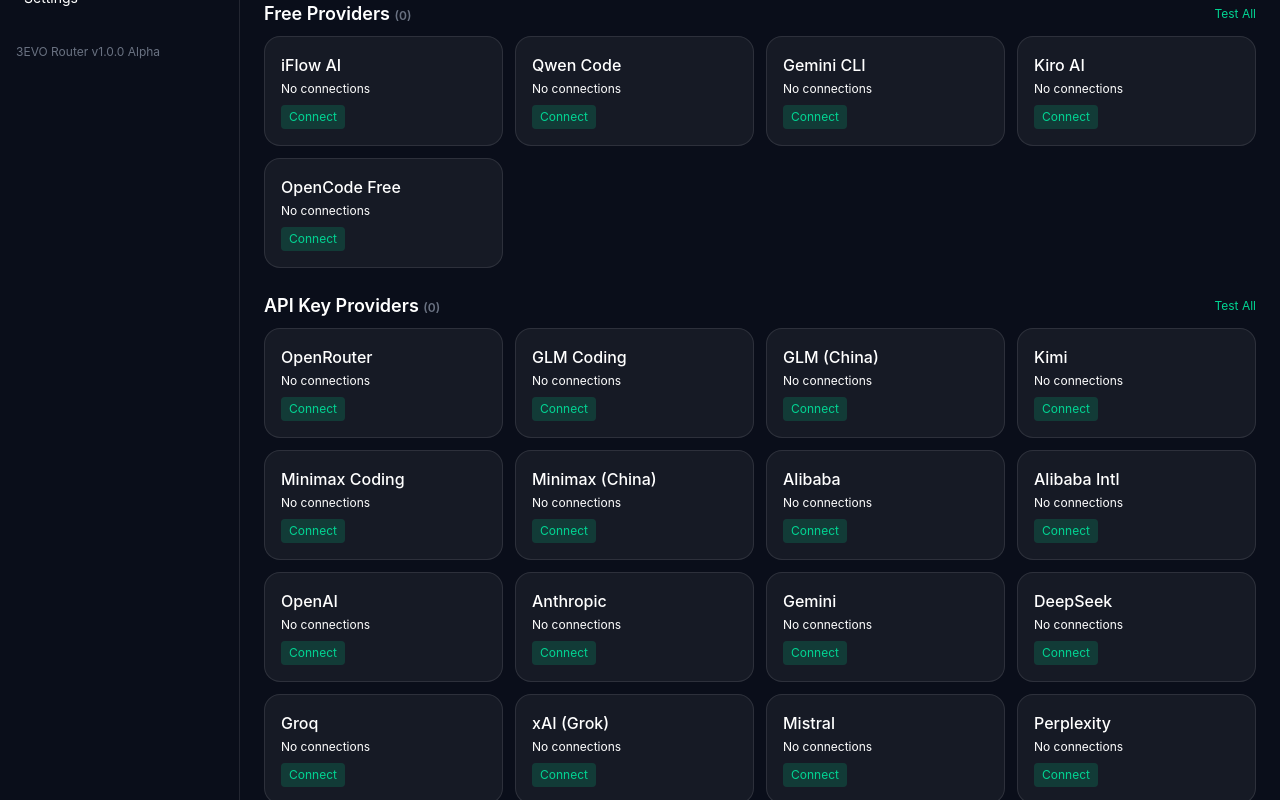
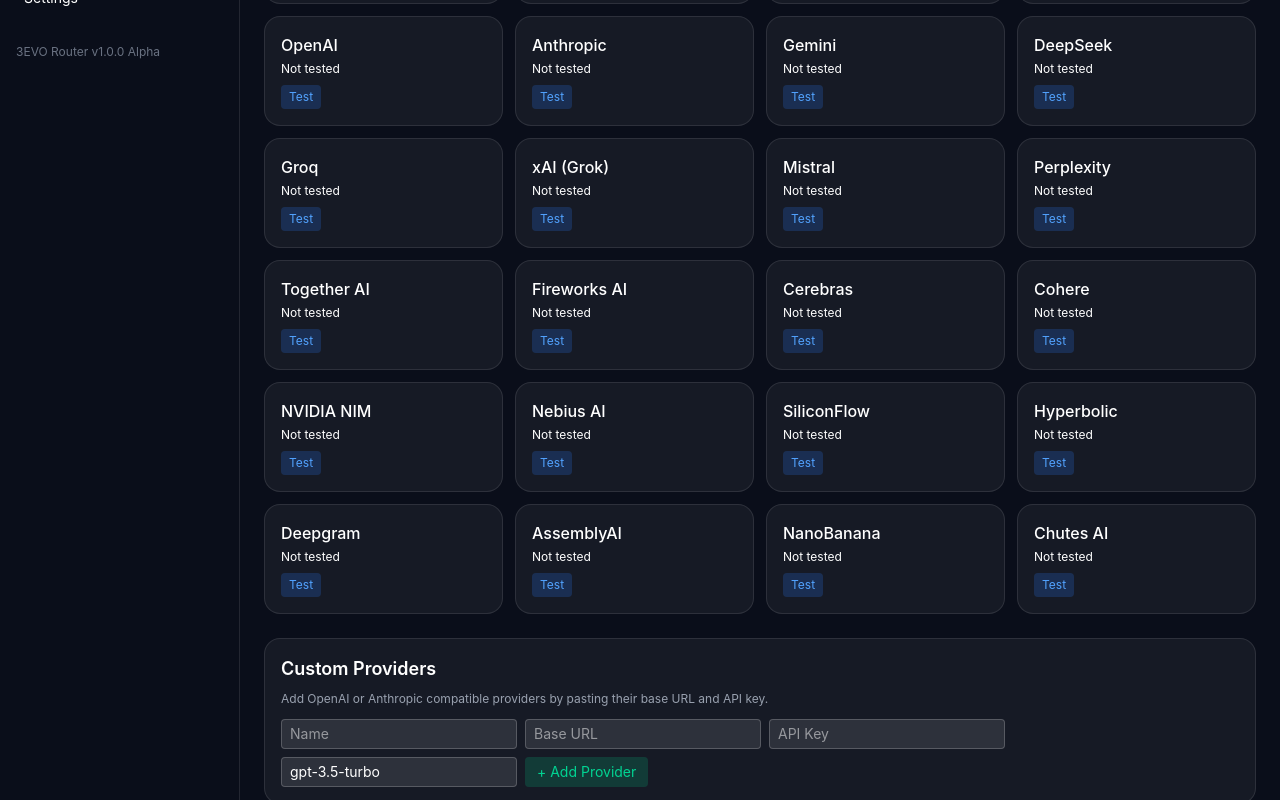
Before and after one commit to soroushse7o/3EVO-router, a Next.js app: page /providers in a window 1280 px wide. Shown: the part 360-1160 px from the top of the page. Built offline with nearby package versions, Linux system fonts and the light colour scheme.

Commit message:
feat: Phase 4 - real Test button and custom provider forms; honest OAuth removal

```diff
--- a/src/app/(dashboard)/providers/page.tsx
+++ b/src/app/(dashboard)/providers/page.tsx
@@ -1,59 +1,115 @@
 "use client";
 import { useState } from "react";
 import providers from "@/data/providers.json";
-export default function ProvidersPage(){
-  const [conns,setConns]=useState<Record<string,any>>({});
-  const toggleOAuth=async(n:string)=>{
-    const r=await fetch("/api/oauth/start",{method:"POST",headers:{"Content-Type":"application/json"},body:JSON.stringify({provider:n,flow:"device"})});
-    const d=await r.json();
-    setConns(c=>({...c,[n]:{status:"pending",device:d.device_code,expires:d.expires_in}}));
-    const id=setInterval(async()=>{
-      const r2=await fetch("/api/oauth/callback",{method:"POST",headers:{"Content-Type":"application/json"},body:JSON.stringify({provider:n,device_code:d.device_code})});
-      const d2=await r2.json();
-      if(d2.status==="complete"){
-        clearInterval(id);
-        setConns(c=>({...c,[n]:{status:"connected",device:d.device_code,expires:d.expires_in}}));
-        // verify token
-        fetch("/api/oauth/verify",{method:"POST",headers:{"Content-Type":"application/json"},body:JSON.stringify({provider:n,account_id:d2.account_id})}).then(r=>r.json()).then(v=>{
-          setConns(c=>({...c,[n]:{...c[n],verified:v.verified}}));
+
+export default function ProvidersPage() {
+  const [custom, setCustom] = useState<any[]>([]);
+  const [testResults, setTestResults] = useState<Record<string, any>>({});
+  const [form, setForm] = useState({ name: "", baseUrl: "", apiKey: "", model: "gpt-3.5-turbo" });
+
+  const testProvider = async (name: string, baseUrl?: string, apiKey?: string, model?: string) => {
+    setTestResults((r) => ({ ...r, [name]: { testing: true } }));
+    try {
+      const res = await fetch("/api/route/test", {
+        method: "POST",
+        headers: { "Content-Type": "application/json" },
+        body: JSON.stringify({ url: baseUrl, apiKey, model }),
       });
+      const data = await res.json();
+      setTestResults((r) => ({ ...r, [name]: data }));
+    } catch (e: any) {
+      setTestResults((r) => ({ ...r, [name]: { ok: false, error: e?.message || String(e) } }));
     }
-    },d.interval*1000);
   };
-  const sections = [
-    {title:"OAuth Providers", items: providers.oauth, color: "text-blue-400", action: true},
-    {title:"Free Providers", items: providers.free, color: "text-emerald-400"},
-    {title:"API Key Providers", items: providers.apiKey, color: "text-amber-400"},
-  ];
+
+  const addCustom = async (e: React.FormEvent) => {
+    e.preventDefault();
+    await fetch("/api/providers", {
+      method: "POST",
+      headers: { "Content-Type": "application/json" },
+      body: JSON.stringify(form),
+    });
+    setCustom((c) => [...c, form]);
+    setForm({ name: "", baseUrl: "", apiKey: "", model: "gpt-3.5-turbo" });
+  };
+
   return (
     <div>
       <h1 className="text-xl font-bold mb-4">Providers</h1>
-      {sections.map(s=>(
-        <section key={s.title} className="mb-6">
-          <div className="flex items-center justify-between mb-2">
-            <h2 className="text-lg font-semibold">{s.title} <span className="text-xs text-gray-500">({s.items.filter(n=>conns[n]).length})</span></h2>
-            <button className="text-xs text-emerald-400" onClick={()=>s.items.forEach(n=>setConns(c=>({...c,[n]:true})))}>Test All</button>
+
+      <section className="mb-6">
+        <h2 className="text-lg font-semibold mb-2">API Key Providers</h2>
+        <p className="text-xs text-gray-400 mb-3">Test your API key connection before using.</p>
+        <div className="grid grid-cols-1 md:grid-cols-2 lg:grid-cols-4 gap-3">
+          {providers.apiKey.map((n: string) => (
+            <div key={n} className="rounded-2xl border border-white/10 bg-white/5 p-4">
+              <div className="font-medium">{n}</div>
+              <div className="text-xs mt-1">
+                {testResults[n]?.testing ? "Testing..." : testResults[n]?.ok ? "✅ Working" : testResults[n]?.error ? "❌ Failed" : "Not tested"}
               </div>
-          <div className="grid grid-cols-1 md:grid-cols-2 lg:grid-cols-4 gap-3">
-            {s.items.map(n=>(
-              <div key={n} className={`rounded-2xl border p-4 ${conns[n]?"border-emerald-400/60 shadow-[0_0_12px_#10E58A33] bg-emerald-500/5":"border-white/10 bg-white/5"}`}>
-                <div className="font-medium">{n}</div>
-                <div className="text-xs mt-1">{conns[n]?"1 Connected":"No connections"}</div>
-                <button onClick={()=>toggleOAuth(n)} className={`mt-2 text-xs rounded px-2 py-1 ${conns[n]?"bg-red-600/20 text-red-400":"bg-emerald-500/20 text-emerald-400"}`}>
-                  {conns[n]?"Disconnect":"Connect"}
+              <button
+                onClick={() => testProvider(n)}
+                className="mt-2 text-xs rounded px-2 py-1 bg-blue-500/20 text-blue-400"
+              >
+                Test
               </button>
             </div>
           ))}
         </div>
       </section>
-      ))}
+
       <section className="mb-6 p-4 rounded-2xl border border-white/10 bg-white/5">
         <h2 className="text-lg font-semibold mb-2">Custom Providers</h2>
         <p className="text-xs text-gray-400 mb-3">Add OpenAI or Anthropic compatible providers by pasting their base URL and API key.</p>
-        <div className="flex flex-wrap gap-2">
-          <button className="rounded bg-emerald-500/20 text-emerald-400 px-3 py-1 text-sm">+ OpenAI Compatible</button>
-          <button className="rounded bg-emerald-500/20 text-emerald-400 px-3 py-1 text-sm">+ Anthropic Compatible</button>
+        <form onSubmit={addCustom} className="flex flex-wrap gap-2">
+          <input
+            className="rounded bg-white/10 border border-white/20 px-2 py-1 text-sm"
+            placeholder="Name"
+            value={form.name}
+            onChange={(e) => setForm({ ...form, name: e.target.value })}
+            required
+          />
+          <input
+            className="rounded bg-white/10 border border-white/20 px-2 py-1 text-sm"
+            placeholder="Base URL"
+            value={form.baseUrl}
+            onChange={(e) => setForm({ ...form, baseUrl: e.target.value })}
+            required
+          />
+          <input
+            className="rounded bg-white/10 border border-white/20 px-2 py-1 text-sm"
+            placeholder="API Key"
+            type="password"
+            value={form.apiKey}
+            onChange={(e) => setForm({ ...form, apiKey: e.target.value })}
+            required
+          />
+          <input
+            className="rounded bg-white/10 border border-white/20 px-2 py-1 text-sm"
+            placeholder="Model"
+            value={form.model}
+            onChange={(e) => setForm({ ...form, model: e.target.value })}
+          />
+          <button type="submit" className="rounded bg-emerald-500/20 text-emerald-400 px-3 py-1 text-sm">
+            + Add Provider
+          </button>
+        </form>
+        {custom.length > 0 && (
+          <div className="grid grid-cols-1 md:grid-cols-2 lg:grid-cols-4 gap-3 mt-4">
+            {custom.map((c) => (
+              <div key={c.name} className="rounded-2xl border border-white/10 bg-white/5 p-4">
+                <div className="font-medium">{c.name}</div>
+                <div className="text-xs text-gray-400 mt-1">{c.baseUrl}</div>
+                <button
+                  onClick={() => testProvider(c.name, c.baseUrl, c.apiKey, c.model)}
+                  className="mt-2 text-xs rounded px-2 py-1 bg-blue-500/20 text-blue-400"
+                >
+                  Test
+                </button>
               </div>
+            ))}
+          </div>
+        )}
       </section>
     </div>
   );
--- /dev/null
+++ b/src/app/api/providers/route.ts
@@ -0,0 +1,38 @@
+import { NextRequest } from "next/server";
+import { validateSession } from "@/lib/auth";
+import fs from "fs";
+import path from "path";
+import os from "os";
+
+const file = path.join(os.homedir(), ".3evo", "custom-providers.json");
+
+function readProviders() {
+  if (!fs.existsSync(file)) return [];
+  try { return JSON.parse(fs.readFileSync(file, "utf8")); } catch { return []; }
+}
+
+function writeProviders(list: any[]) {
+  fs.writeFileSync(file, JSON.stringify(list, null, 2));
+}
+
+export async function GET(req: NextRequest) {
+  const session = req.cookies.get("session")?.value;
+  if (!validateSession(session)) return Response.json({ error: "unauthorized" }, { status: 401 });
+  return Response.json(readProviders());
+}
+
+export async function POST(req: NextRequest) {
+  const session = req.cookies.get("session")?.value;
+  if (!validateSession(session)) return Response.json({ error: "unauthorized" }, { status: 401 });
+  const body = await req.json();
+  const { name, baseUrl, apiKey, model } = body || {};
+  if (!name || !baseUrl || !apiKey) {
+    return Response.json({ error: "name, baseUrl, apiKey required" }, { status: 400 });
+  }
+  const list = readProviders();
+  const existing = list.findIndex((p: any) => p.name === name);
+  const entry = { name, baseUrl: baseUrl.replace(/\/$/, ""), apiKey, model: model || "gpt-3.5-turbo", createdAt: Date.now() };
+  if (existing >= 0) list[existing] = entry; else list.push(entry);
+  writeProviders(list);
+  return Response.json(entry);
+}
--- a/src/app/api/route/test/route.ts
+++ b/src/app/api/route/test/route.ts
@@ -1,10 +1,31 @@
 import { NextRequest } from "next/server";
-import { runWithFallback } from "@/lib/router";
 import { validateSession } from "@/lib/auth";
+
 export async function POST(req: NextRequest) {
   const session = req.cookies.get("session")?.value;
   if (!validateSession(session)) return Response.json({ error: "unauthorized" }, { status: 401 });
   const body = await req.json();
-  const result = await runWithFallback(body);
-  return Response.json(result);
+  const { url, apiKey, model } = body || {};
+  if (!url || !apiKey) {
+    return Response.json({ ok: false, error: "url and apiKey required" }, { status: 400 });
+  }
+  try {
+    const controller = new AbortController();
+    const timeoutId = setTimeout(() => controller.abort(), 15000);
+    const r = await fetch(url.replace(/\/$/, "") + "/v1/chat/completions", {
+      method: "POST",
+      headers: { "Content-Type": "application/json", Authorization: "Bearer " + apiKey },
+      body: JSON.stringify({ model: model || "gpt-3.5-turbo", messages: [{ role: "user", content: "hi" }], max_tokens: 8 }),
+      signal: controller.signal,
+    });
+    clearTimeout(timeoutId);
+    const data = await r.json().catch(() => ({}));
+    if (!r.ok) {
+      return Response.json({ ok: false, status: r.status, error: data.error?.message || data.error || "upstream error" });
+    }
+    const text = data.choices?.[0]?.message?.content || "";
+    return Response.json({ ok: true, status: r.status, preview: text.slice(0, 64) });
+  } catch (e: any) {
+    return Response.json({ ok: false, error: e?.message || String(e) });
+  }
 }
```
Lines whose indentation alone changed are shown as unchanged.
